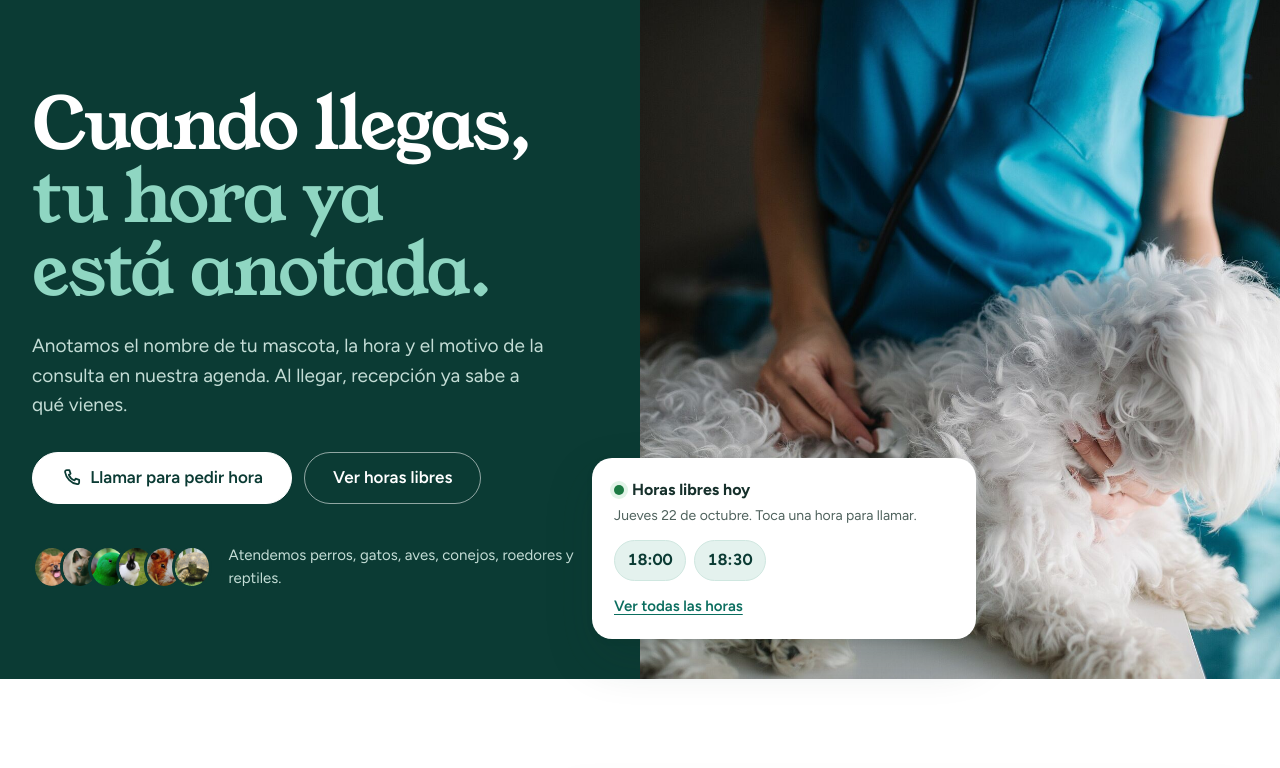
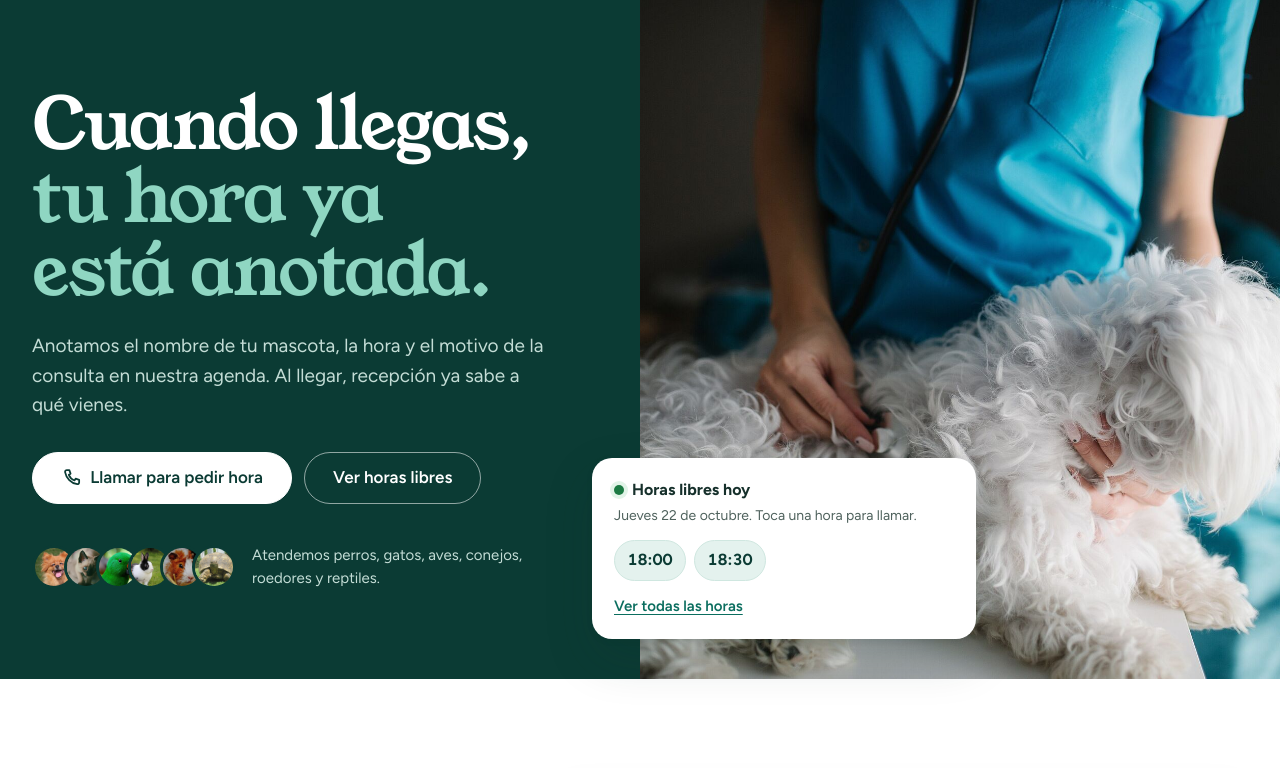
Before and after one commit to OsvaDev-HUB/Actividad-Obligatoria-Programacion-Backed, a Django app: page / in a window 1280 px wide. Shown: the part 122-890 px from the top of the page. Run offline with Django 5.2, Linux system fonts and the light colour scheme; data that the repository does not hold is empty.

Commit message:
fix: Se evita que las fotos de especies se aplasten en celular

```diff
--- a/clinica/static/clinica/css/estilos.css
+++ b/clinica/static/clinica/css/estilos.css
@@ -1324,6 +1324,8 @@ textarea:focus-visible {
 }
 
 .especies-mini ul {
+    /* que las fotos no se aplasten */
+    flex-shrink: 0;
     display: flex;
     margin: 0;
     padding: 0;
```
